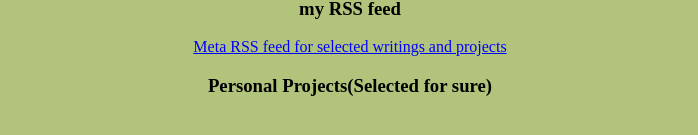
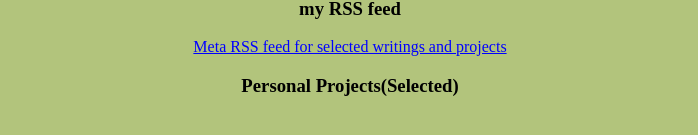
Before and after one commit to yitao-yu/yitao-yu.github.io, a plain HTML site: page index.html in a window 1280 px wide. Shown: the part 199-334 px from the top of the page, without its empty margins (290-988 px from the left). Drawn offline with Linux system fonts and the light colour scheme.

Commit message:
Update index.html

```diff
--- a/index.html
+++ b/index.html
@@ -50,7 +50,7 @@
 			</p>
 
 			<p>
-				<h3 class="card-subhead">Personal Projects(Selected for sure)</h3>
+				<h3 class="card-subhead">Personal Projects(Selected)</h3>
 			</p>
 		</div>
 	</body>
```
